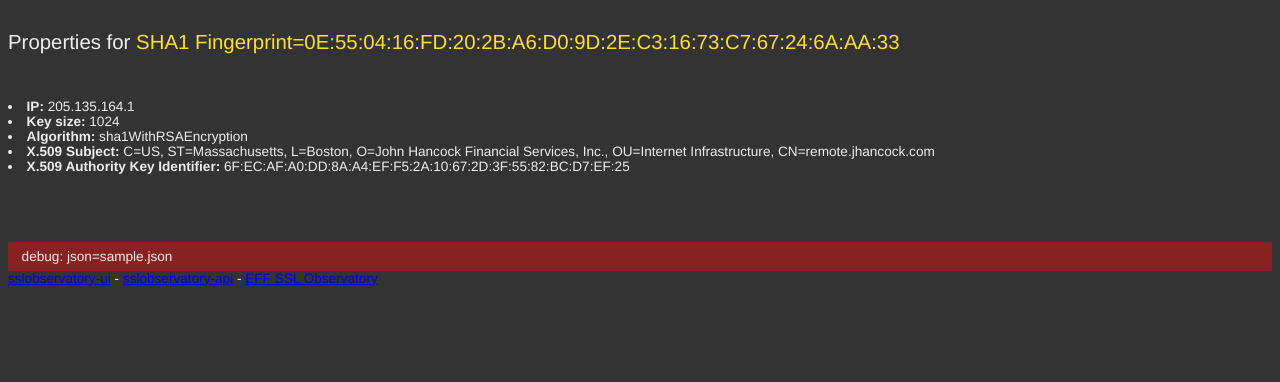
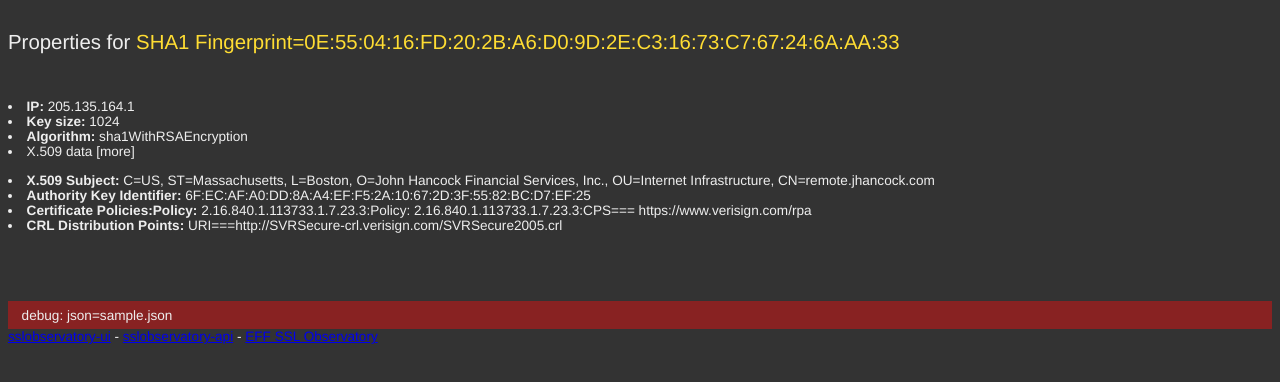
Before and after one commit to radii/sslobservatory-ui, a plain HTML site: page ssl_local.html in a window 1280 px wide. Drawn offline with Linux system fonts and the light colour scheme.

Commit message:
start of hierarchy, put x509 in its place

```diff
--- a/observatory.js
+++ b/observatory.js
@@ -34,15 +34,11 @@
             morsel('Algorithm', 'algorithm', data['Signature Algorithm']);
 
             // x509 crap
-            morsel('X.509 Subject', 'subject', data['Subject']);
-            morsel('X.509 Authority Key Identifier', 'akid', data['ext:X509v3 Authority Key Identifier:keyid']);
-            $('#content').append("</ul>");
-
-            //$('#content').append("<table id='data'>");
-            //$(fields).each(function() {
-            //        $('#content').append("<tr><td>" + this + "</td><td>" + data[this] + "</td></tr>");
-            //})
-            //$('#content').append("</table>");
-            //$('tr:nth-child(2n+1)').addClass('even');
+            $('#content').append('<li>X.509 data <span class="moreclick" id="x509more">[more]</span><div id="x509opt"><ul>');
+                morsel('X.509 Subject', 'subject', data['Subject']);
+                morsel('Authority Key Identifier', 'akid', data['ext:X509v3 Authority Key Identifier:keyid']);
+                morsel('Certificate Policies:Policy', 'cert_policies', data['ext:X509v3 Certificate Policies:Policy']);
+                morsel('CRL Distribution Points', 'crl', data['ext:X509v3 CRL Distribution Points']);
+            $('#content').append("</ul></div></li>");
         })
 }
--- a/style.css
+++ b/style.css
@@ -38,7 +38,6 @@
 }
 li {
 }
-
 .debug {
     padding-left: 1em;
     padding-right: 1em;
```
